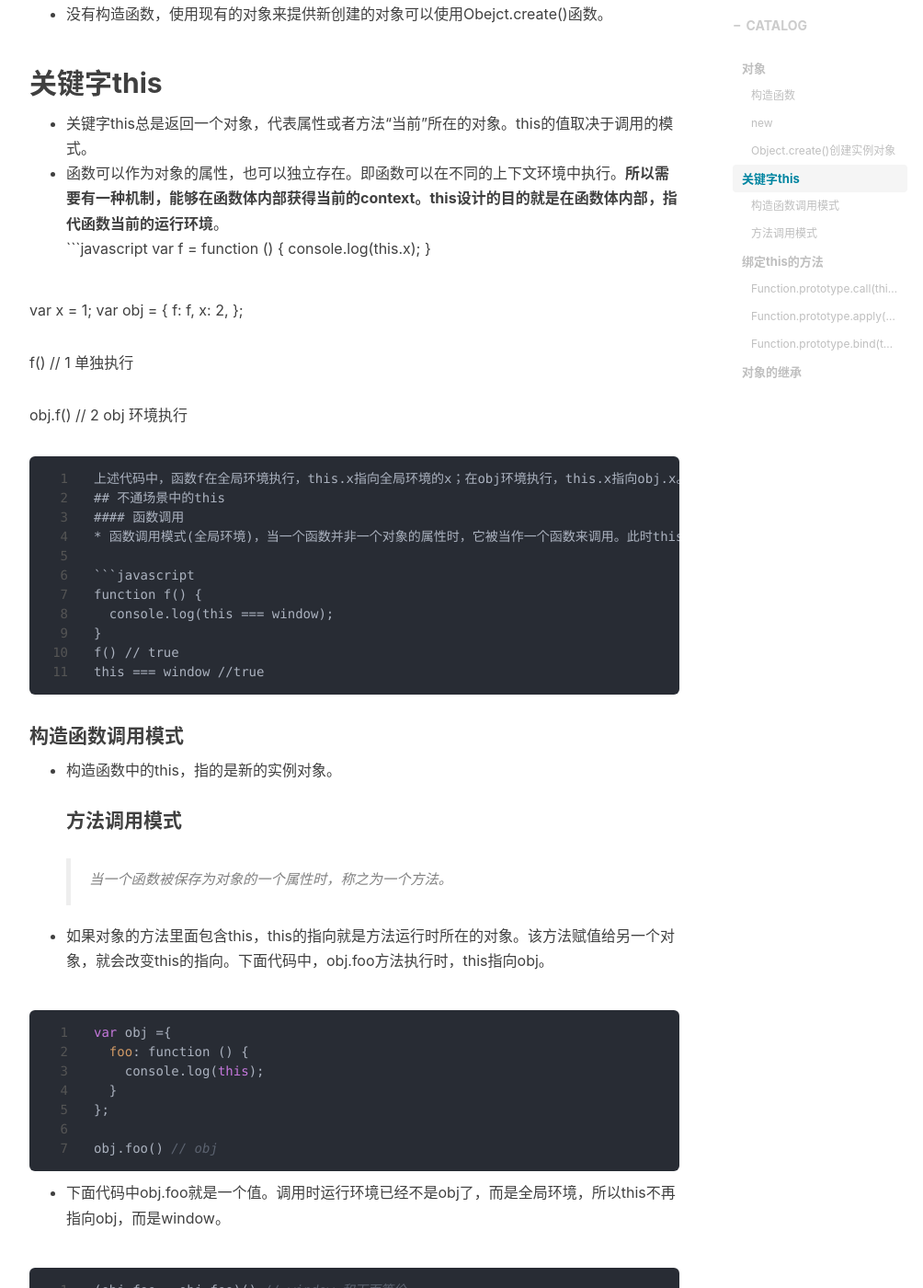
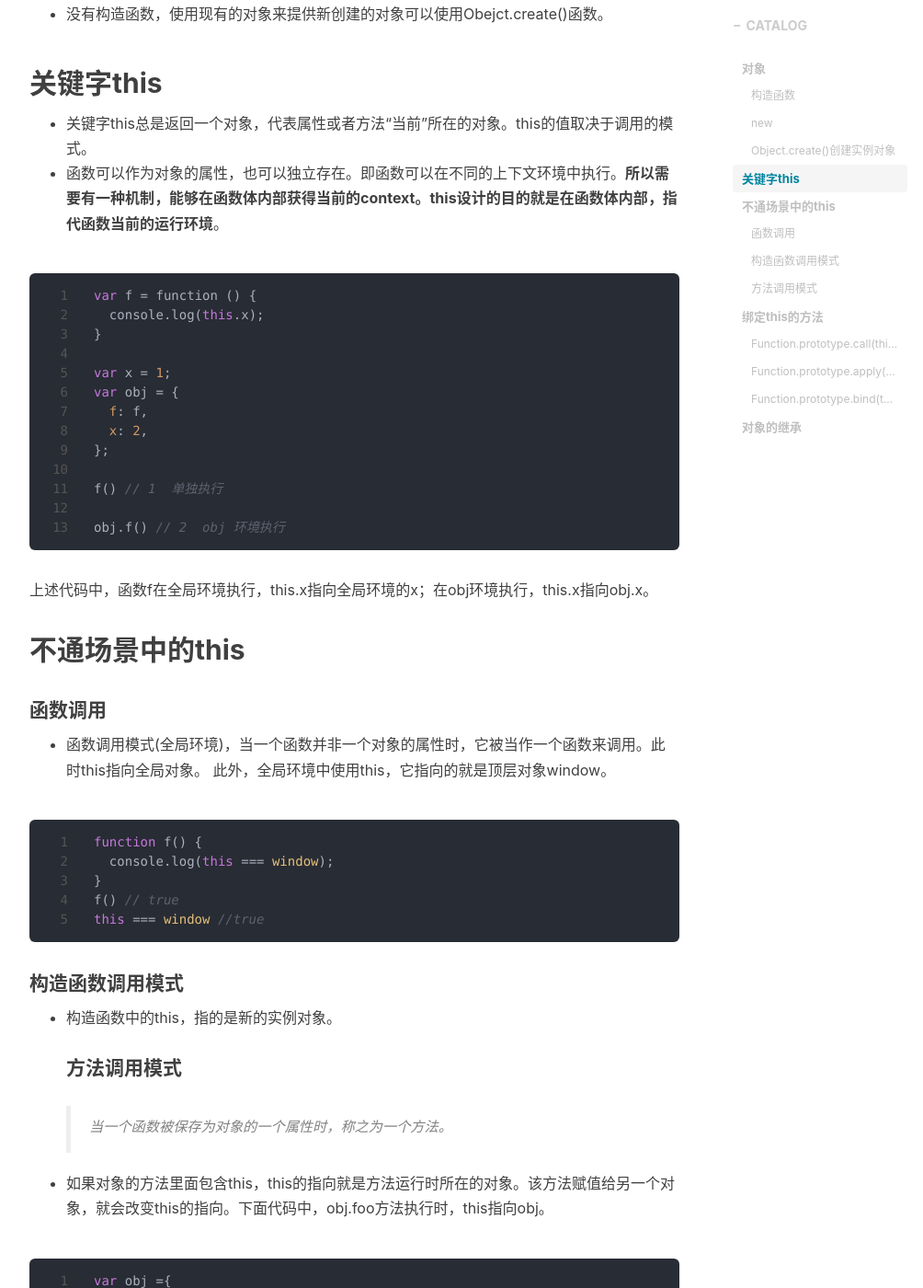
Before and after one commit to fatty-wang/fatty-wang.github.io, a Jekyll site: the page built from _posts/2018-12-15-javascript-object.md, in a window 1280 px wide and 1400 px high, scrolled down 1844 px. Shown: the whole window at 92% size, without its empty margins (233-1237 px from the left). Built offline with Jekyll 4.4.1, drawn with Linux system fonts in a browser that asks for light colours; nearby versions of some CDN libraries; comment, search, counter and statistics services are not loaded.

Commit message:
javascript objectv1

````diff
--- a/_posts/2018-12-15-javascript-object.md
+++ b/_posts/2018-12-15-javascript-object.md
@@ -66,6 +66,7 @@ f() // Uncaught Error: 请使用 new 命令调用！
 ## 关键字this
 * 关键字this总是返回一个对象，代表属性或者方法“当前”所在的对象。this的值取决于调用的模式。
 * 函数可以作为对象的属性，也可以独立存在。即函数可以在不同的上下文环境中执行。**所以需要有一种机制，能够在函数体内部获得当前的context。this设计的目的就是在函数体内部，指代函数当前的运行环境**。
+
 ```javascript
 var f = function () {
   console.log(this.x);
@@ -159,4 +160,4 @@ add.call(this, 1, 2) //
 * bind方法用于将函数体内的this绑定到某个对象，然后返回一个新函数。
 
 ## 对象的继承
->
+> z
````
